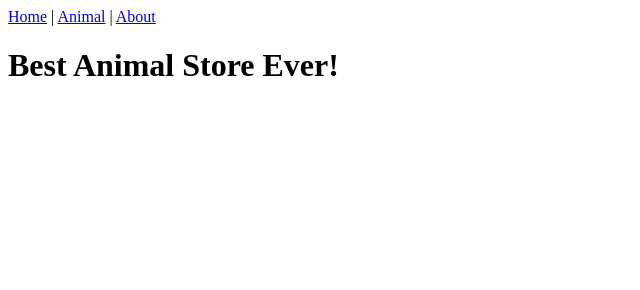
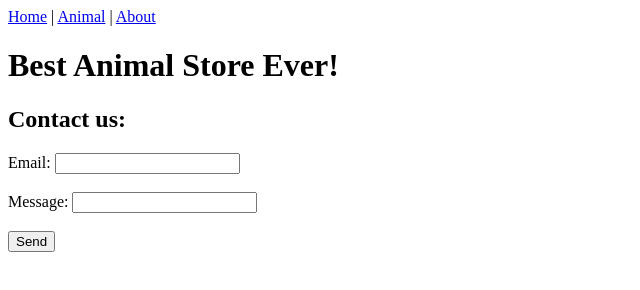
Before and after one commit to YogevBar1/AnimalStore, a plain HTML site: page about.html in a window 1280 px wide. Shown: the whole page, without its empty margins (0-640 px from the left). Drawn offline with Linux system fonts and the light colour scheme.

Commit message:
Updating HTML Pages

```diff
--- a/about.html
+++ b/about.html
@@ -4,7 +4,7 @@
     <meta charset="UTF-8">
     <meta http-equiv="X-UA-Compatible" content="IE=edge">
     <meta name="viewport" content="width=device-width, initial-scale=1.0">
-    <title>Atore</title>
+    <title>Store</title>
 </head>
 <body>
     <a href ="index.html">Home</a>
@@ -18,5 +18,20 @@
 
     <h1>Best Animal Store Ever!</h1>
 
+    <h2>Contact us:</h2>
+
+    <form>
+        <label>Email:</label>
+        <input type="email">
+        <br><br>
+
+        <label>Message:</label>
+        <input type="text">
+        <br><br>
+
+        <button>Send</button>
+
+    </form>
+
 </body>
 </html>
```
Also changed, not shown: animals.html (+8 -0 lines), index.html (+2 -0 lines).
